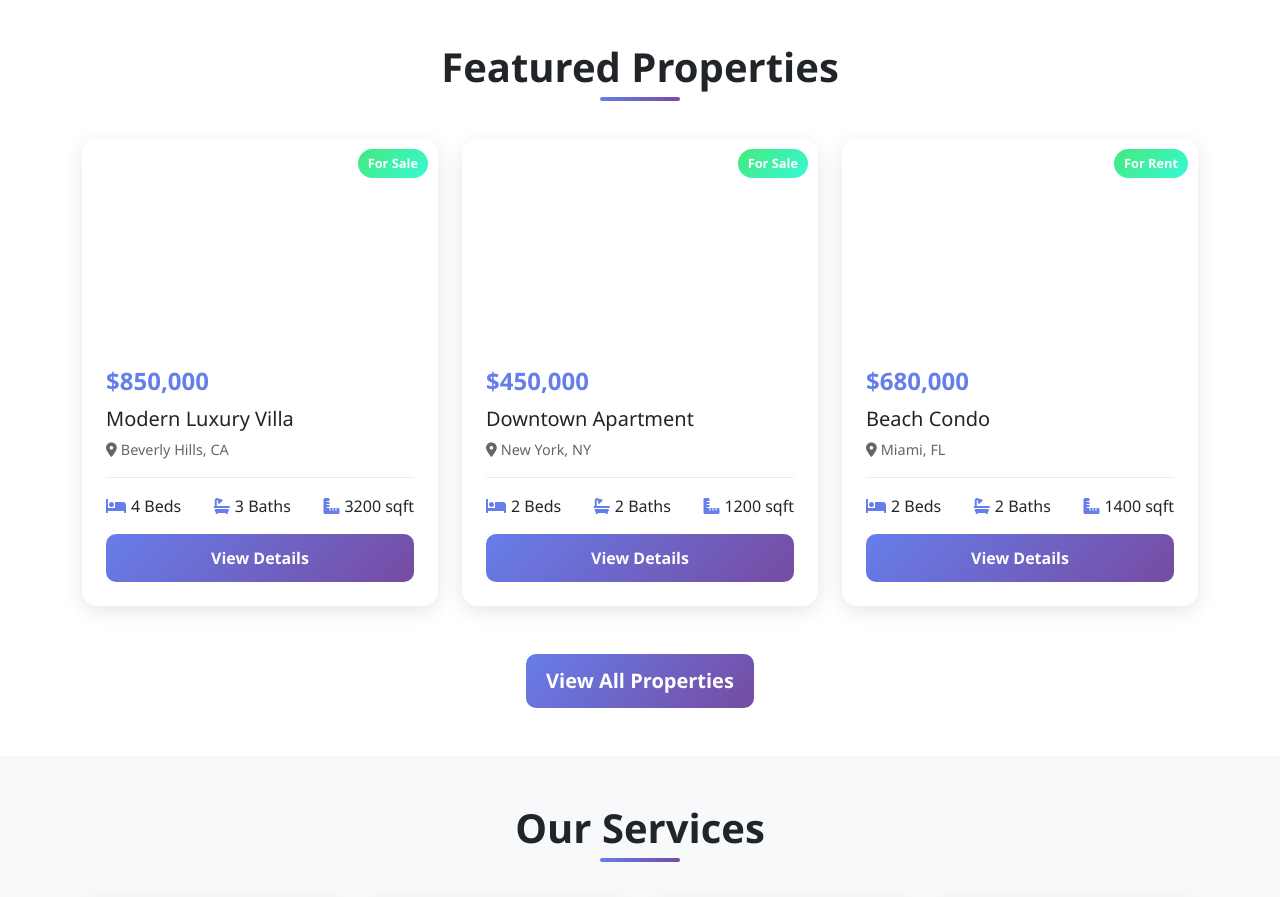
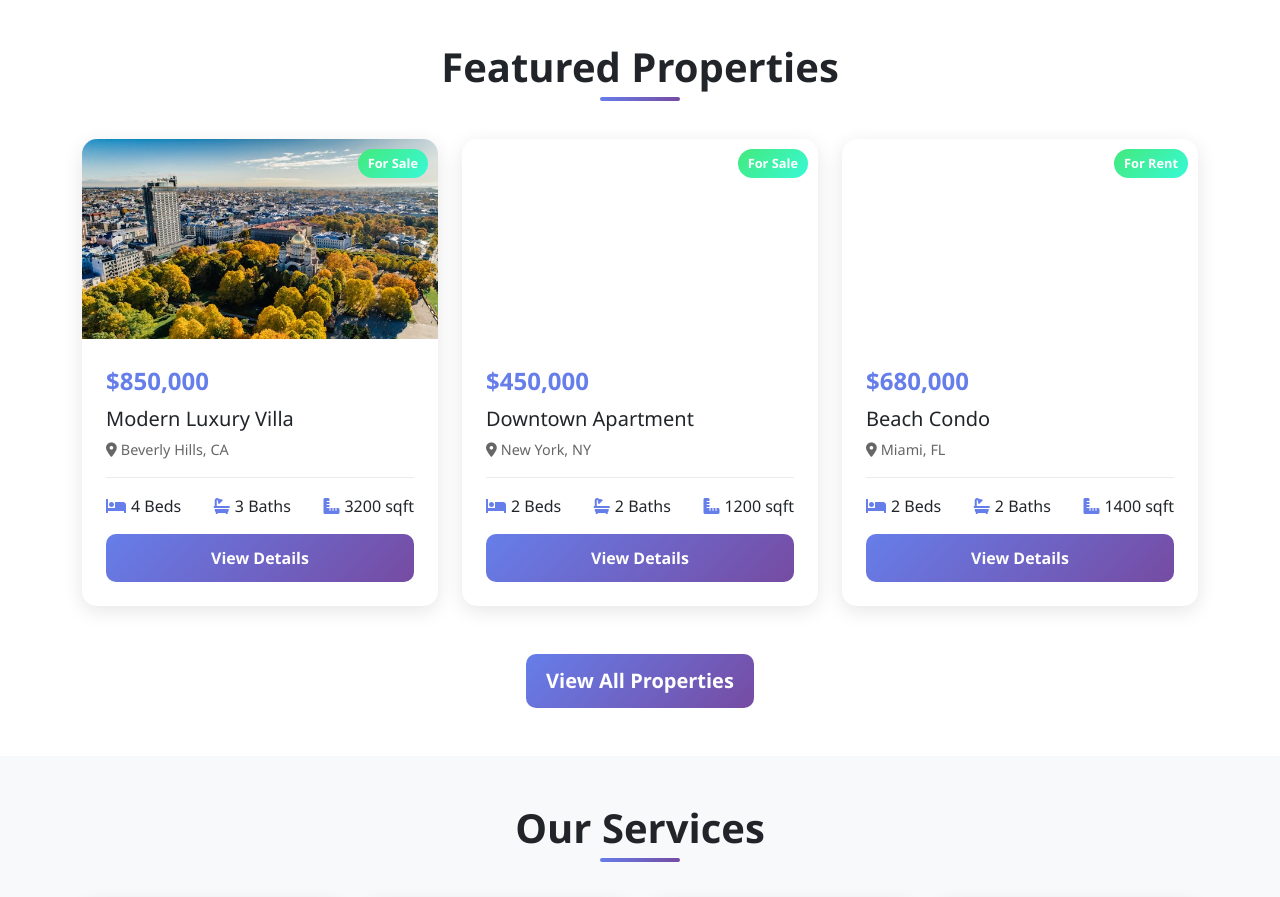
Before and after one commit to Michael-juma/Real-estate, a plain HTML site: page index.html in a window 1280 px wide. Shown: the part 800-1697 px from the top of the page. Drawn offline with nearby package versions, Linux system fonts and the light colour scheme.

Commit message:
initiall commits

```diff
--- a/index.html
+++ b/index.html
@@ -638,7 +638,7 @@
                 area: 3200,
                 type: "villa",
                 status: "for-sale",
-                image: "/placeholder.svg?height=200&width=400"
+                image: "images/image1.png"
             },
             {
                 id: 2,
```
Also changed, not shown: properties.html (+1 -0 lines), image3.png (added), image4.png (added), image5.png (added), image6.png (added), image7.png (added), images/image1.png (added), 1 other file.
